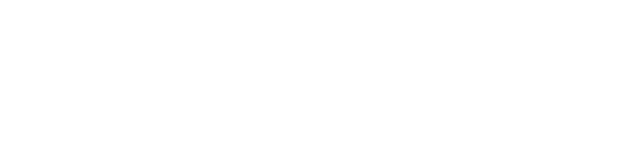
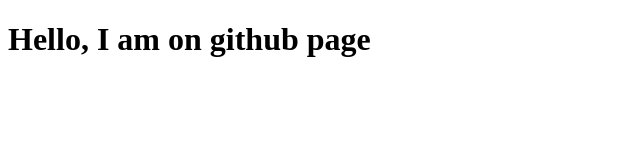
Before and after one commit to coderasraf/new-year, a plain HTML site: page index.html in a window 1280 px wide. Shown: the whole page, without its empty margins (0-640 px from the left). Drawn offline with Linux system fonts and the light colour scheme.

Commit message:
Simple test

```diff
--- a/index.html
+++ b/index.html
@@ -8,6 +8,6 @@
     <link rel="stylesheet" href="./css/styles.css">
 </head>
 <body>
-
+    <h1>Hello, I am on github page</h1>
 </body>
 </html>
```
